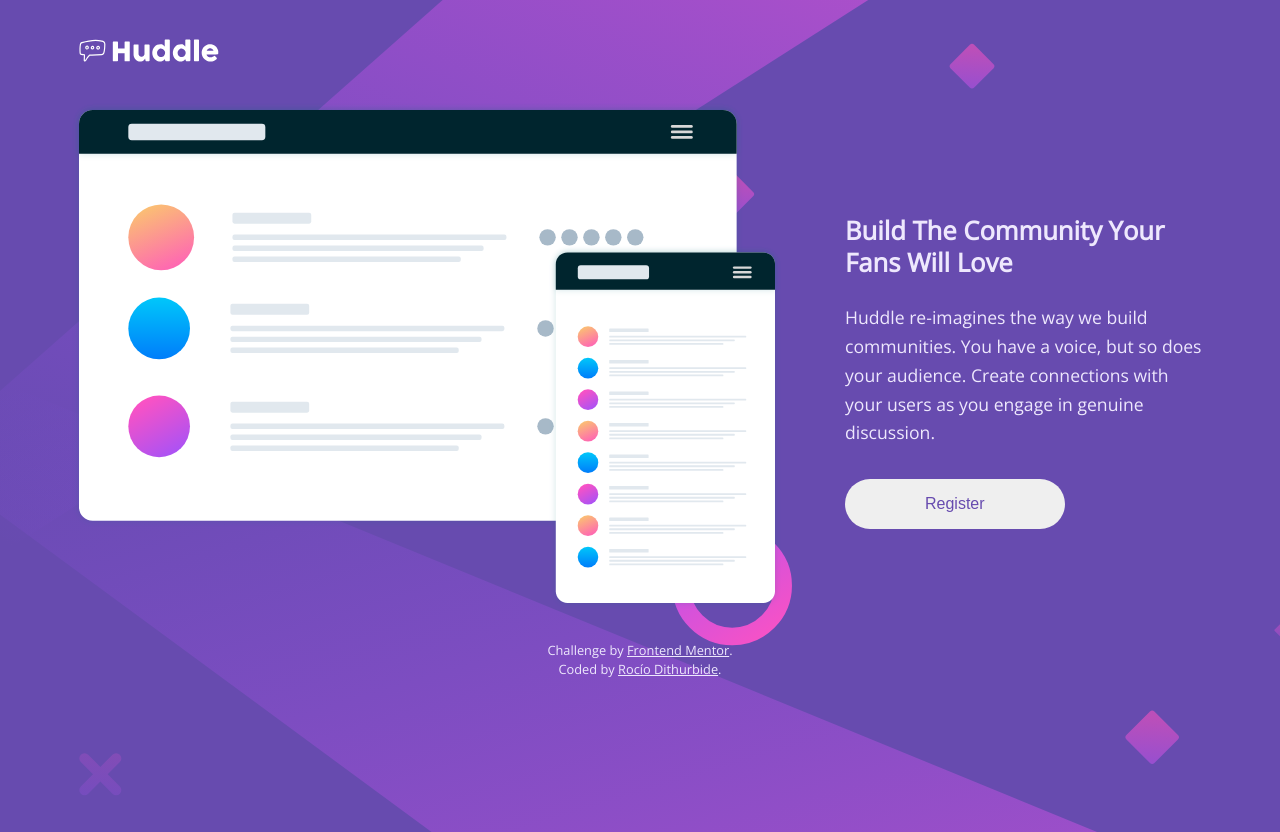
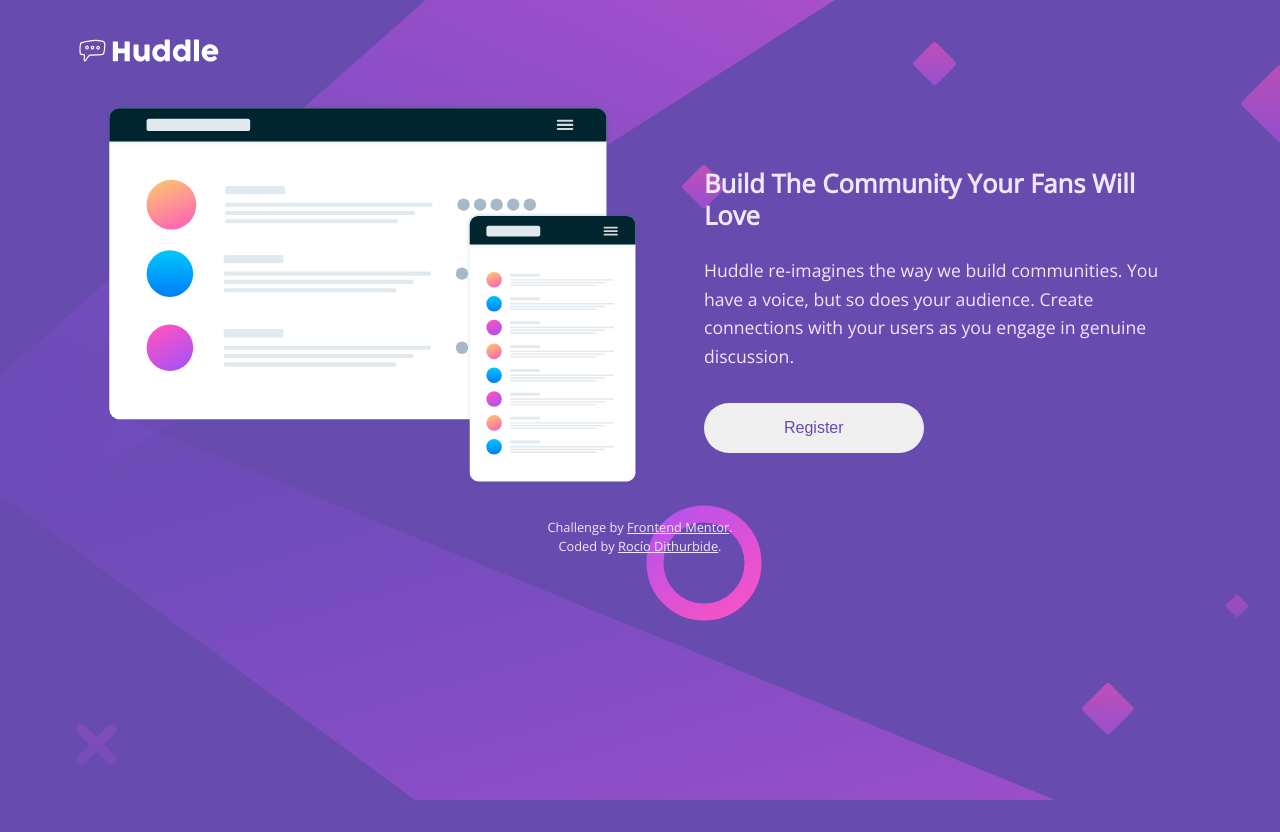
Before and after one commit to rociodithurbide/huddle-landing-page-with-single-introductory-section-master, a plain HTML site: page index.html in a window 1280 px wide. After the commit the page ends 800 px from the top, so only its background shows below. Drawn offline with nearby package versions, Linux system fonts and the light colour scheme.

Commit message:
desktop design finished

```diff
--- a/styles/style.scss
+++ b/styles/style.scss
@@ -77,23 +77,29 @@ body {
   }
 
   .container {
-    margin: 2rem;
-
+    margin: 0 2rem;
     .logoLink {
       display: inline-block;
-      margin-bottom: 2rem;
+      margin: 2rem 0;
 
       .logoImg {
         max-width: 9.375rem;
       }
     }
     .wrapper {
+      @include md {
+        margin: 0 2rem;
+      }
       @include lg {
         display: flex;
         align-items: center;
+        margin: 0 2rem;
       }
       .illustrationHeader {
         width: 100%;
+        @include lg {
+          max-width: 50%;
+        }
       }
       .contentWrapper {
         @include lg {
@@ -141,6 +147,9 @@ body {
 
   .footer {
     text-align: center;
+    @include lg {
+      margin: 2rem 0;
+    }
     .attribution {
       font-size: 0.8rem;
       line-height: 1.2rem;
```
Also changed, not shown: styles/style.css, 1 other file.
